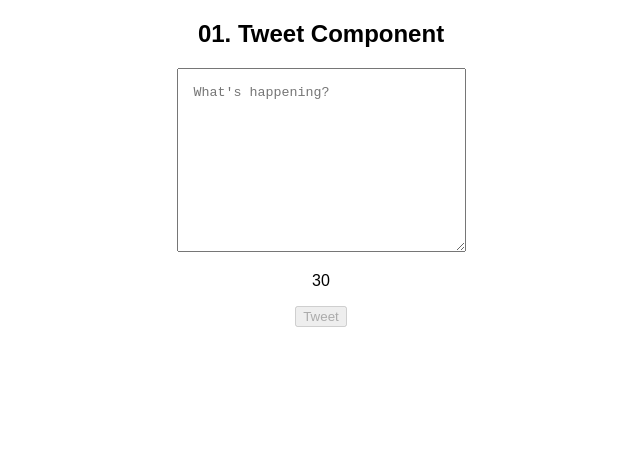
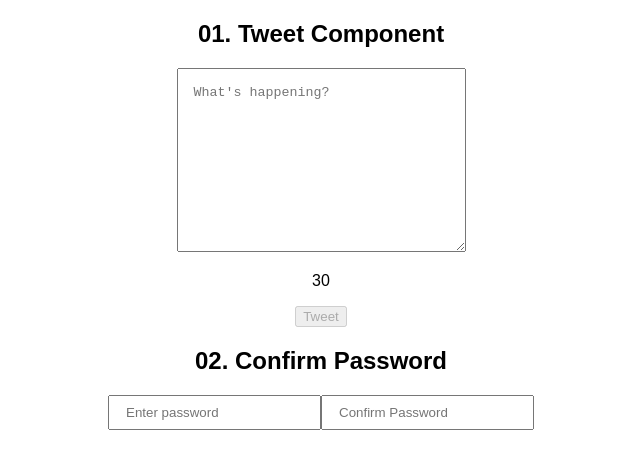
Before and after one commit to SK02K1/REACT-Playground, a React (Create React App) app: page / in a window 1280 px wide. Shown: the top 468 px of the page, without its empty margins (319-959 px from the left). Built offline with nearby package versions, Linux system fonts and the light colour scheme.

Commit message:
add: ex02 solution added confirm password component

```diff
--- a/src/App.jsx
+++ b/src/App.jsx
@@ -1,3 +1,4 @@
+import { ConfirmPass } from "./components/ConfirmPass";
 import { Tweet } from "./components/Tweet";
 import "./styles.css";
 
@@ -5,6 +6,7 @@ export default function App() {
   return (
     <div className="App">
       <Tweet />
+      <ConfirmPass />
     </div>
   );
 }
--- /dev/null
+++ b/src/components/ConfirmPass.jsx
@@ -0,0 +1,35 @@
+import { useState } from "react";
+
+export const ConfirmPass = () => {
+  const [password, setPassword] = useState("");
+  const [confirmPass, setConfirmPass] = useState("");
+  return (
+    <div>
+      <h2>02. Confirm Password</h2>
+      <form>
+        <input
+          onChange={(e) => setPassword(e.target.value)}
+          value={password}
+          type="text"
+          placeholder="Enter password"
+        />
+        <input
+          onChange={(e) => setConfirmPass(e.target.value)}
+          value={confirmPass}
+          type="text"
+          placeholder="Confirm Password"
+        />
+      </form>
+
+      {confirmPass !== "" && password !== "" ? (
+        confirmPass === password ? (
+          <p style={{ color: "limegreen" }}>All set</p>
+        ) : (
+          <p style={{ color: "red" }}>Please check</p>
+        )
+      ) : (
+        ""
+      )}
+    </div>
+  );
+};
--- a/src/styles.css
+++ b/src/styles.css
@@ -6,3 +6,7 @@
 textarea {
   padding: 1rem;
 }
+
+input {
+  padding: 0.5rem 1rem;
+}
```
